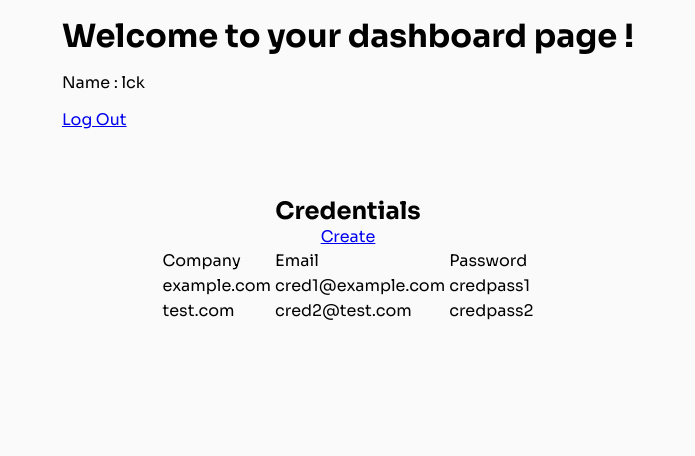
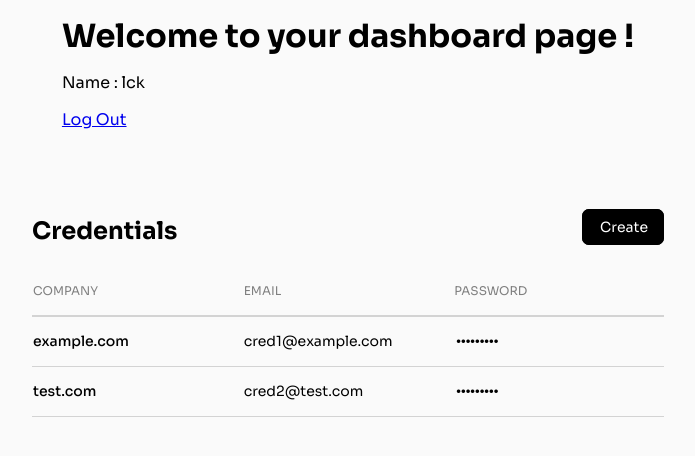
Before and after one commit to LockLite/LockLiteWorkspace, a Django app: page / in a window 1280 px wide. Shown: the part 153-609 px from the top of the page, without its empty margins (292-987 px from the left). Run offline with Django 4.2, Linux system fonts and the light colour scheme; a user stored in the database is signed in; data comes from the database, SQL or seed files in the repository.

Commit message:
:sparkles: Datatable

```diff
--- a/LockLite/LockLite/settings.py
+++ b/LockLite/LockLite/settings.py
@@ -37,6 +37,7 @@ INSTALLED_APPS = [
 	'django.contrib.staticfiles',
 	'app.apps.AppConfig',
 	'django_seed',
+	'fontawesomefree'
 ]
 
 MIDDLEWARE = [
--- a/LockLite/app/public/css/button.css
+++ b/LockLite/app/public/css/button.css
@@ -13,3 +13,7 @@
 	color: #157ee7;
 	background-color: white;
 }
+
+.button i {
+	padding-right: 2px;
+}
--- /dev/null
+++ b/LockLite/app/public/css/datatable.css
@@ -0,0 +1,67 @@
+.datatable {
+	width: 50%;
+	border-collapse: collapse;
+}
+
+/* ----------- CAPTION ----------- */
+
+.datatable .caption .content {
+	display: flex;
+	justify-content: space-between;
+	padding: 20px 0;
+}
+
+/* BUTTONS */
+
+.datatable .caption .content .buttons .button {
+	text-decoration: none;
+	background-color: black;
+	color: white;
+	border-color: black;
+	padding: 8px 15px;
+	border-radius: 7px;
+}
+.datatable .caption .content .buttons .button:hover {
+	background-color: white;
+	color: black;
+}
+
+/* ----------- HEADERS ----------- */
+
+.datatable .headers {
+	text-transform: uppercase;
+	font-size: 12px;
+	color: grey;
+}
+.datatable .headers .header {
+	border-bottom: 2px solid lightgrey;
+}
+
+/* ----------- LINES ----------- */
+
+.datatable .line.head {
+	height: 50px;
+}
+.datatable .line.dataline {
+	height: 50px;
+}
+
+/* ----------- CELLS ----------- */
+
+.datatable .line .cell {
+	width: 33%;
+}
+.datatable .line .cell.data {
+	font-size: 14px;
+	border-bottom: 1px solid lightgrey;
+}
+.datatable .line .cell.data b {
+	font-weight: 500;
+
+}
+.datatable .line .cell.data input {
+	outline: none;
+	border: none;
+	background: none;
+	pointer-events: none;
+}
--- a/LockLite/app/public/css/index.css
+++ b/LockLite/app/public/css/index.css
@@ -1,6 +1,7 @@
 @import url('https://fonts.googleapis.com/css2?family=Sora:wght@100..800&display=swap');
 
+@import url(button.css);
+@import url(datatable.css);
+@import url(field.css);
+@import url(form.css);
 @import url(main.css);
-@import url(form.css);
-@import url(button.css);
-@import url(field.css);
--- a/LockLite/app/templates/base.jinja
+++ b/LockLite/app/templates/base.jinja
@@ -8,6 +8,7 @@
 	<meta http-equiv="X-UA-Compatible" content="ie=edge">
 	<link rel="stylesheet" href={% static '/css/index.css' %}>
 	<link rel="shortcut icon" href={% static '/img/icon.png' %} type="image/x-icon">
+	<link href="{% static 'fontawesomefree/css/all.min.css' %}" rel="stylesheet" type="text/css">
 	<title>Locklite - {% block title %}Home{% endblock title %}</title>
 </head>
 <body>
--- a/LockLite/app/templates/datatable.jinja
+++ b/LockLite/app/templates/datatable.jinja
@@ -2,25 +2,38 @@
 
 <table class="datatable">
 	<caption class="caption">
-		<h2 class="title">{{ datatable_title }}</h2>
-		<div class="buttons">
-			{% if datatable_button %}
-				<a href={{ datatable_button.link }}>{{ datatable_button.label }}</a>
-			{% endif %}
+		<div class="content">
+			<h2 class="title">{{ datatable_title }}</h2>
+			<div class="buttons">
+				{% if datatable_button %}
+					<a class="button" href={{ datatable_button.link }}>
+						<i class="fa-solid fa-plus"></i>
+						{{ datatable_button.label }}
+					</a>
+				{% endif %}
+			</div>
 		</div>
 	</caption>
 	<thead class="headers">
-	<tr>
+	<tr class="line head">
 		{% for col in datatable_columns %}
-			<td class="header">{{ col.name }}</td>
+			<td class="cell header">{{ col.name }}</td>
 		{% endfor %}
 	</tr>
 	</thead>
 	<tbody class="body">
 	{% for element in datatable_data %}
-		<tr class="line">
+		<tr class="line dataline">
 			{% for col in datatable_columns %}
-				<td class="cell">{{ element|get_value:col.key }}</td>
+				<td class="cell data">
+					{% if col.key == 'credentials_password' %}
+						<input type="password" value={{ element|get_value:col.key }}>
+					{% elif col.key == 'label' %}
+						<b>{{ element|get_value:col.key }}</b>
+					{% else %}
+						<span>{{ element|get_value:col.key }}</span>
+					{% endif %}
+				</td>
 			{% endfor %}
 		</tr>
 	{% endfor %}
--- a/requirements.txt
+++ b/requirements.txt
@@ -3,6 +3,7 @@ Django==4.2.7
 django-seed==0.3.1
 djangorestframework==3.14.0
 Faker==20.1.0
+fontawesomefree==6.5.1
 psycopg2==2.9.9
 psycopg2-binary==2.9.9
 python-dateutil==2.8.2
```
